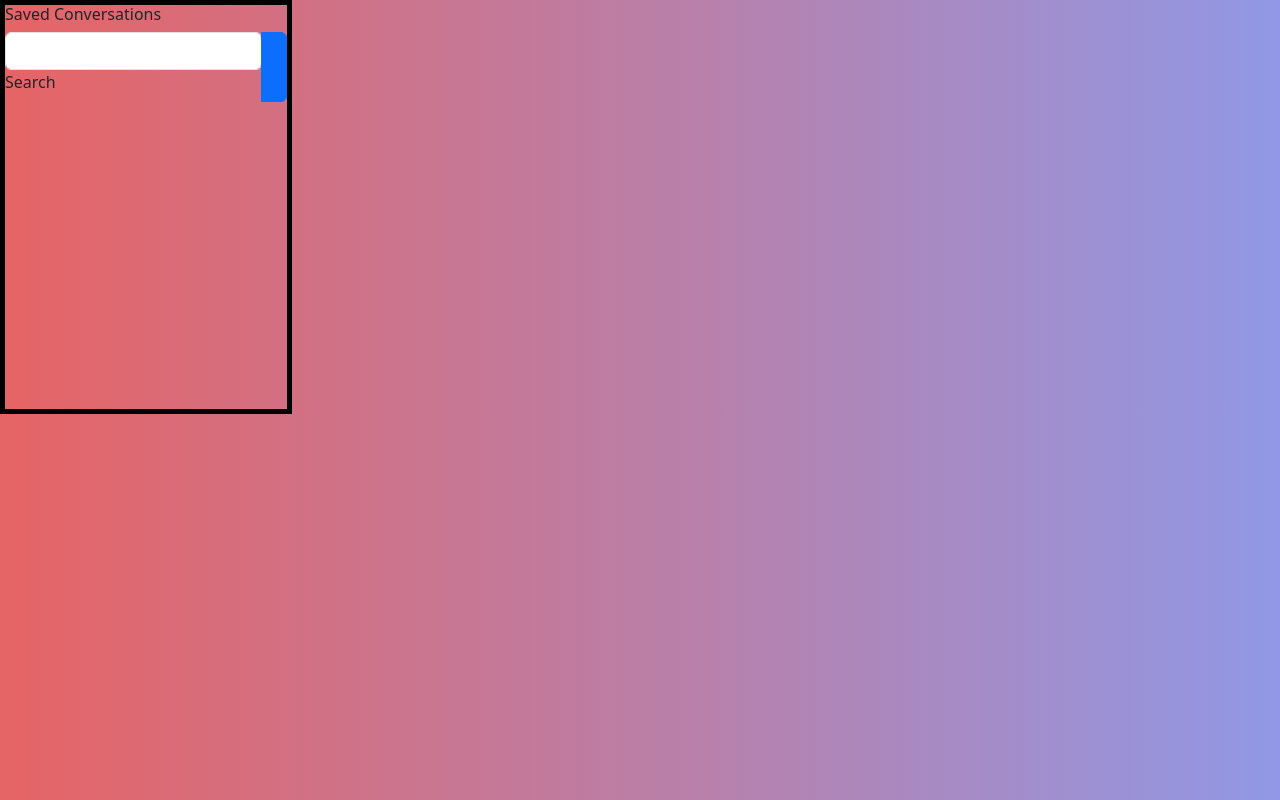
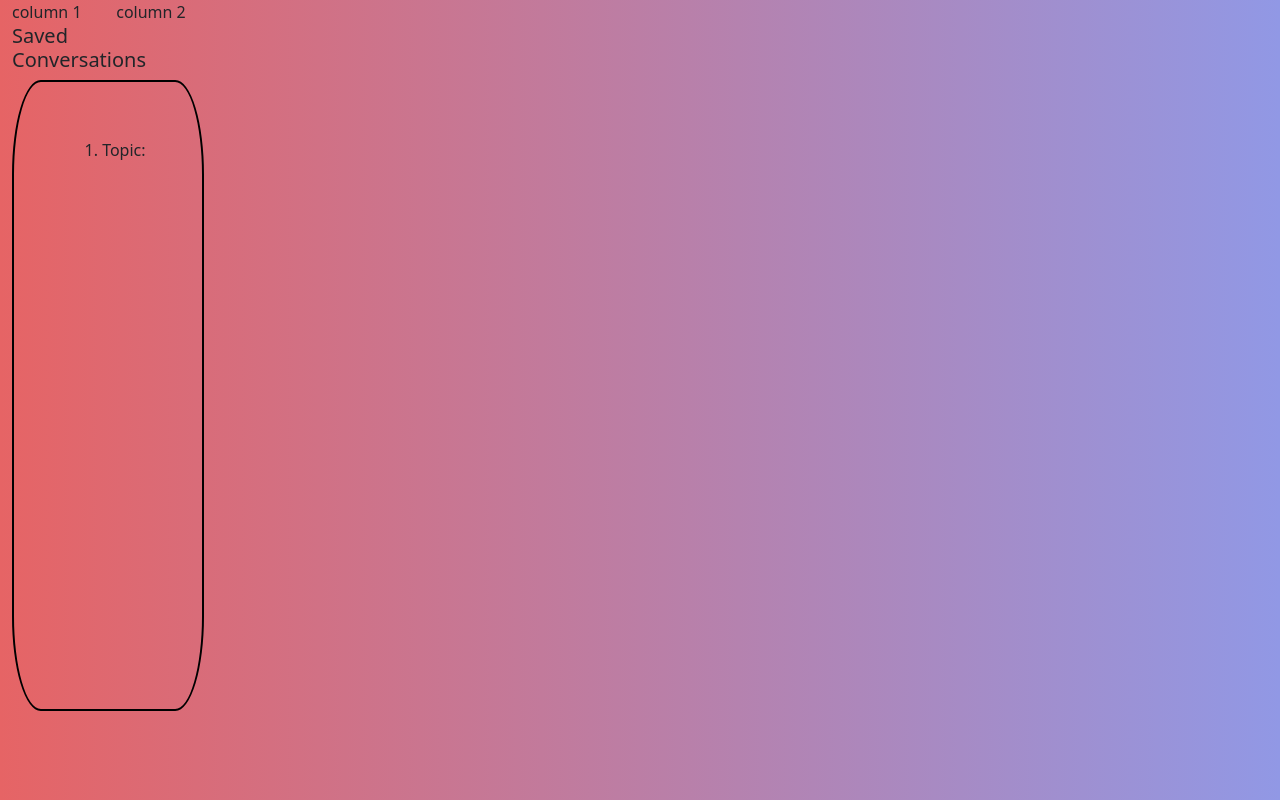
Before and after one commit to Paul449/PauEnglish-Practice99, a React (Vite) app in the folder client-side/: page /Chat in a window 1280 px wide. Built offline with nearby package versions, Linux system fonts and the light colour scheme.

Commit message:
bootstrap

```diff
--- a/client-side/src/index.css
+++ b/client-side/src/index.css
@@ -418,10 +418,12 @@ main{
 /*Timer*/
 
 /*Chat*/
-.Saved{
+.conver-list{
     display: inline-grid;
-    border: 5px solid black;
-    padding-bottom: 105%;
+    padding: 70%;
+    height: 250%;
+    border: 2px solid black;
+    border-radius: 15%;
 }
 
 /*Error*/
--- a/client-side/src/pages/Chat.jsx
+++ b/client-side/src/pages/Chat.jsx
@@ -1,17 +1,28 @@
 /*import react bootstrap components needed*/
-import SearchBox from "../components/searchBox"
+import Container from 'react-bootstrap/Container';
+import Row from 'react-bootstrap/Row';
+import Col from 'react-bootstrap/Col';
+import SearchBox from "../components/searchBox";
 export default function Chat(){
     return(
     <>
-      <div className="chat-layout">
-        <div className="Saved">
-          <h6>Saved Conversations</h6>
-          <SearchBox/>
-          <div className="conver-list">
-
-          </div>
-        </div>
-      </div>
+      <Container fluid = "md">
+        <Row>
+         <Col lg={4}>column 1
+            <h5>Saved Conversations</h5>
+            <div className='conver-list'>
+              <ol>
+                <li>
+                  <div className='conver'>
+                    <p>Topic:</p>
+                  </div>
+                </li>
+              </ol>
+            </div>
+         </Col>
+         <Col lg={8}>column 2</Col>
+        </Row>
+      </Container>
     </>
     )
 }
```
